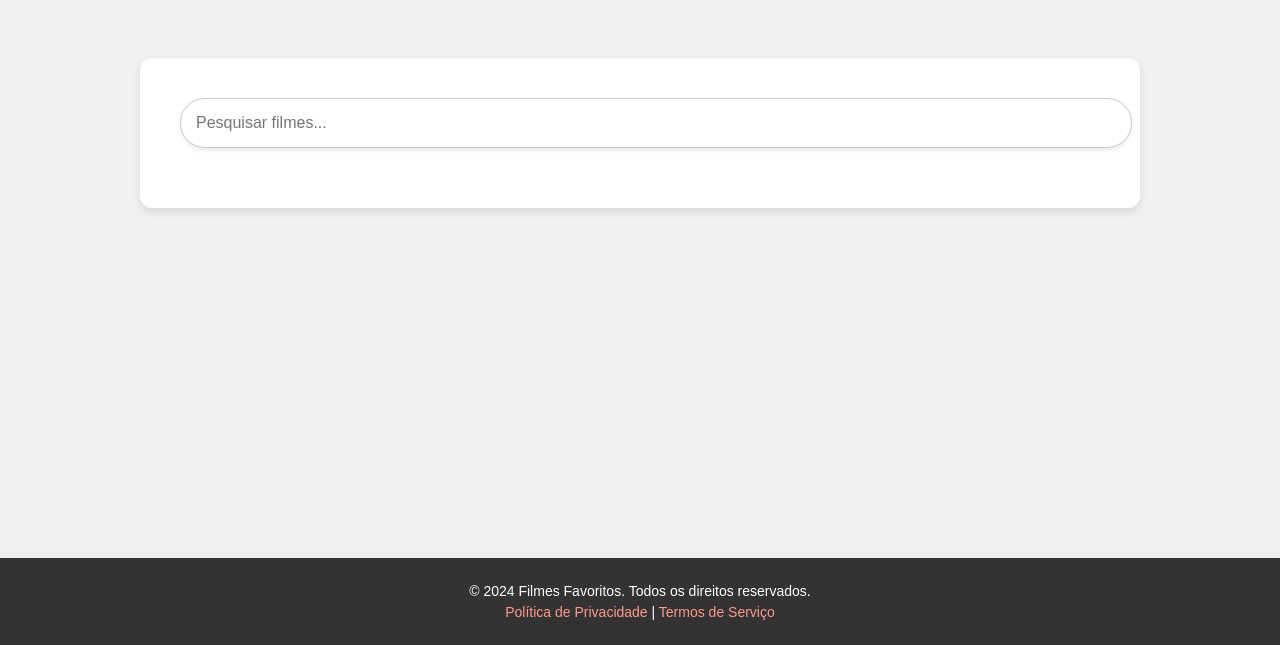
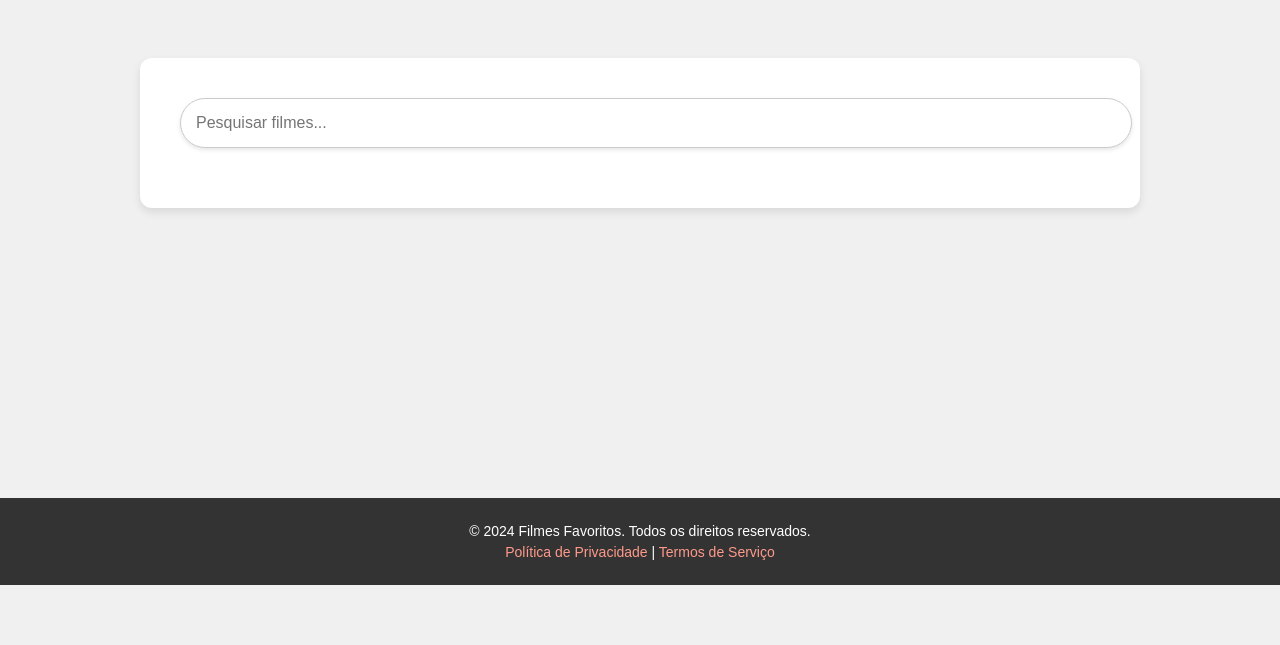
Before and after one commit to Sosfire/Projeto-Alura, a plain HTML site: page index.html in a window 1280 px wide. Shown: the part 341-986 px from the top of the page. After the commit the page ends 926 px from the top, so only its background shows below. Drawn offline with Linux system fonts and the light colour scheme.

Commit message:
Update styles.css

```diff
--- a/styles.css
+++ b/styles.css
@@ -238,7 +238,7 @@ header::before {
   alling:bottom;
   text-align: center;
   padding: 20px 0;
-  margin-top: 350px;
+  margin-top: 290px;
 }
 
 .footer p {
```
